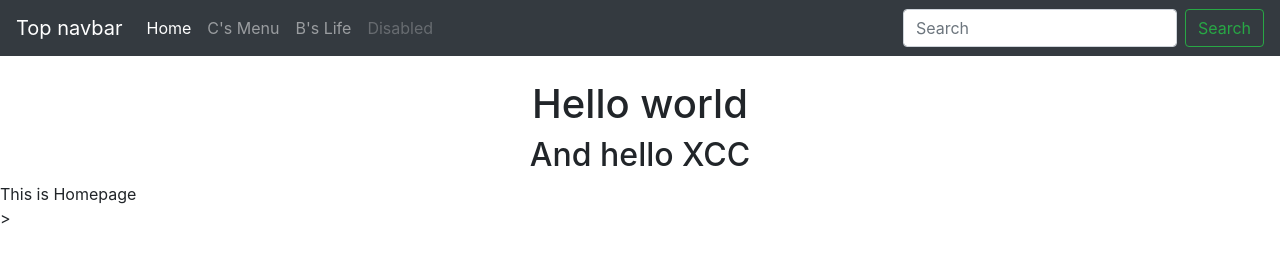
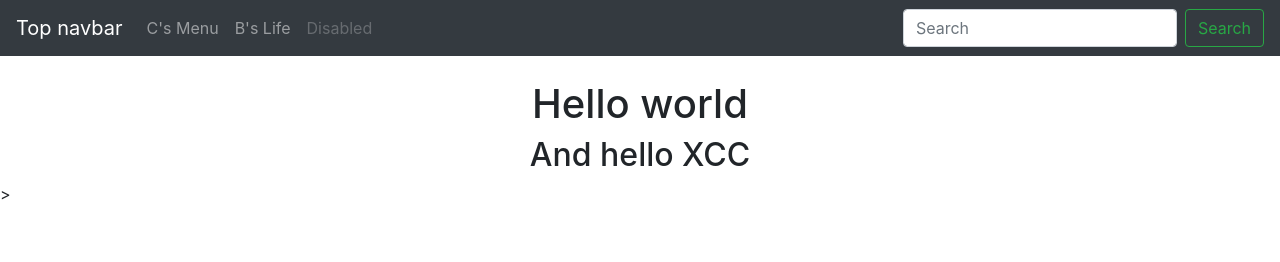
Before and after one commit to johnbumper/johnbumper.github.io, a plain HTML site: page index.html in a window 1280 px wide. Drawn offline with Linux system fonts and the light colour scheme.

Commit message:
Update index.html

```diff
--- a/index.html
+++ b/index.html
@@ -14,9 +14,6 @@
 		</button>
 		<div class="collapse navbar-collapse" id="navbarCollapse">
 			<ul class="navbar-nav mr-auto">
-				<li class="nav-item active">
-					<a class="nav-link" href="#!/">Home <span class="sr-only">(current)</span></a>
-				</li>
 				<li class="nav-item">
 					<a class="nav-link" href="#!/xcc">C's Menu</a>
 				</li>
@@ -40,7 +37,6 @@
 		angular.module('routingDemoApp',['ngRoute'])
         .config(['$routeProvider', function($routeProvider){
             $routeProvider
-            .when('/',{template:'This is Homepage'})
             .when('/xcc',{template:'This page is for Chu'})
             .when('/bumper',{template:'This page is for Bumper'})
             .otherwise({redirectTo:'/'});
```
